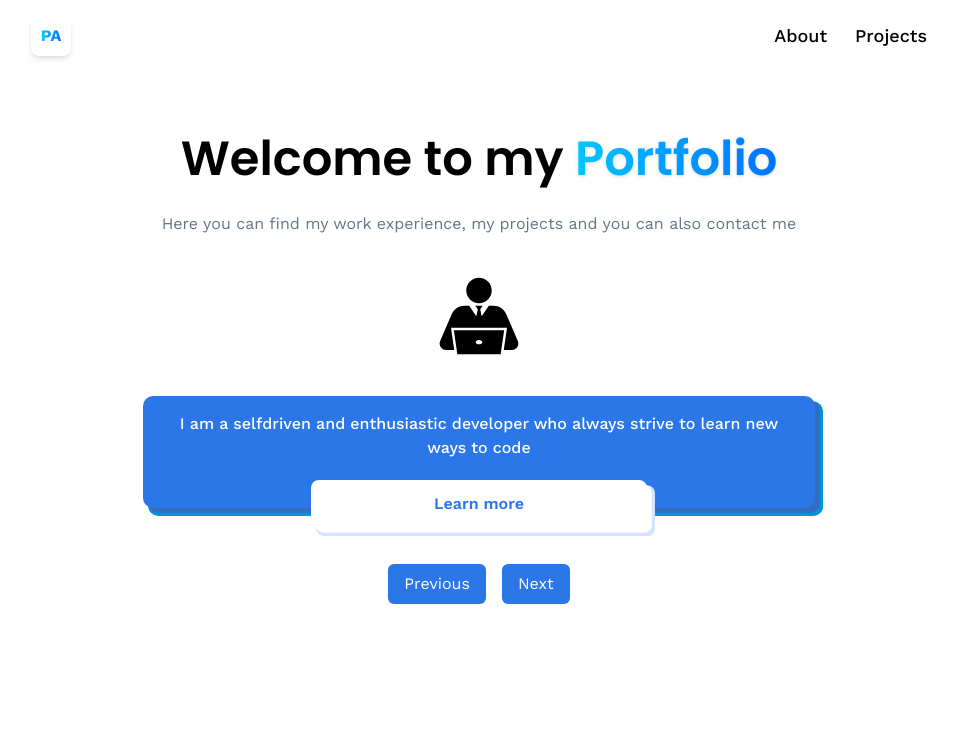
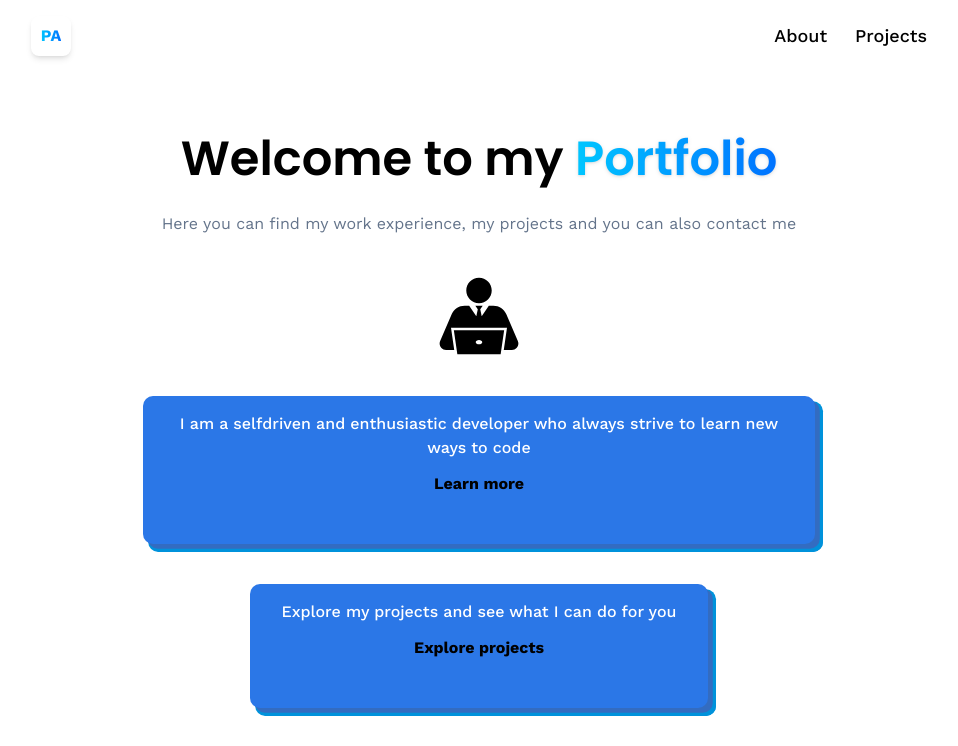
Before and after one commit to AnderssonP/3dPortfolio, a React (Vite) app: page / in a window 1280 px wide. Shown: the top 746 px of the page, without its empty margins (161-1119 px from the left). Built offline with nearby package versions, Linux system fonts and the light colour scheme.

Commit message:
Update HomeInfo.jsx

```diff
--- a/src/components/HomeInfo.jsx
+++ b/src/components/HomeInfo.jsx
@@ -1,45 +1,57 @@
 import React from 'react'
 import { Link } from 'react-router-dom'
 
-const InfoBox = ({ text, link, btnText }) => {
+const InfoBox = ({ text, link, btnText, color }) => {
     return (
         <div className='flex justify-center items-center'>
-        <div className='info-box mt-10 '>
-            <p className='font-medium sm:text-x1 text-center'>{text}</p>
-            <Link to={link} className='neo-brutalism-white neo-btn'>
-                {btnText}
-            </Link>
-        </div>
+            <div className={`info-box mt-10 ${color}`}>
+                <p className='font-medium sm:text-x1 text-center'>{text}</p>
+                <Link to={link} className='font-bold text-black'>
+                    {btnText}
+                </Link>
+            </div>
         </div>
     );
 }
 
-const renderContent = {
-    1: (
-        <InfoBox
-            text="I am a selfdriven and enthusiastic developer who always strive to learn new ways to code"
-            link="/about"
-            btnText="Learn more"
-        />
-    ),
-    2: (
-        <InfoBox
-            text="Explore my projects and see what i can do for you"
-            link="/projects"
-            btnText="Explore projects"
-        />
-    ),
-    3: (
-        <InfoBox
-            text="Get in touch with me!"
-            link="/contact"
-            btnText="Contact"
-        />
-    )
-};
+const renderContent = [
+    {
+        id: 1,
+        text: "I am a selfdriven and enthusiastic developer who always strive to learn new ways to code",
+        link: "/about",
+        btnText: "Learn more",
+        color: "bg-blue-300"
+    },
+    {
+        id: 2,
+        text: "Explore my projects and see what I can do for you",
+        link: "/projects",
+        btnText: "Explore projects",
+        color: "bg-yellow-300"
+    },
+    {
+        id: 3,
+        text: "Get in touch with me!",
+        link: "/contact",
+        btnText: "Contact",
+        color: "bg-green-300"
+    }
+];
 
-const HomeInfo = ({ currentStage }) => {
-    return renderContent[currentStage] || null;
+const HomeInfo = () => {
+    return (
+        <div>
+            {renderContent.map(info => (
+                <InfoBox
+                    key={info.id}
+                    text={info.text}
+                    link={info.link}
+                    btnText={info.btnText}
+                    color={info.color}
+                />
+            ))}
+        </div>
+    );
 }
 
 export default HomeInfo;
```
